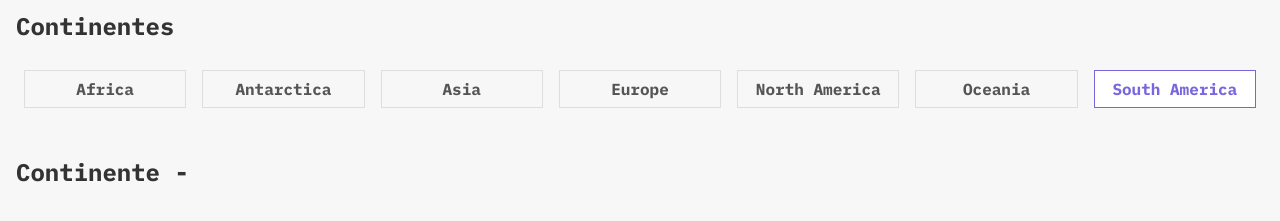
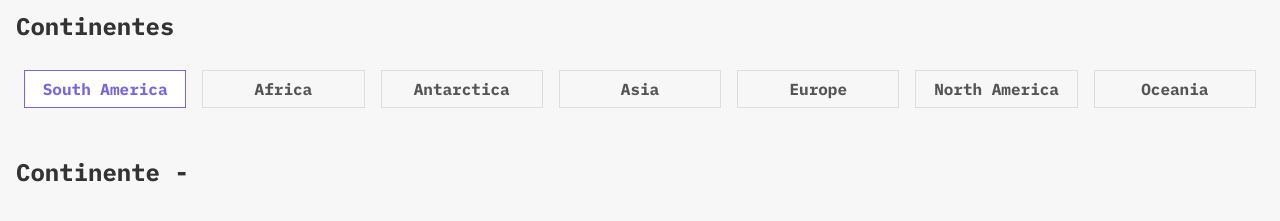
Before and after one commit to victorjardim-dev/paises-continente, a plain HTML site: page index.html in a window 1280 px wide. Shown: the part 153-374 px from the top of the page. Drawn offline with Linux system fonts and the light colour scheme; no server answers.

Commit message:
add arquivo git status e att no style css

```diff
--- a/style.css
+++ b/style.css
@@ -92,6 +92,10 @@ img {
   border-color: #76d;
 }
 
+.grid-continentes li:last-child {
+  order: -1;
+}
+
 .titulo-continentes {
   grid-column: 1/4;
 }
```
Also changed, not shown: 1 other file.
